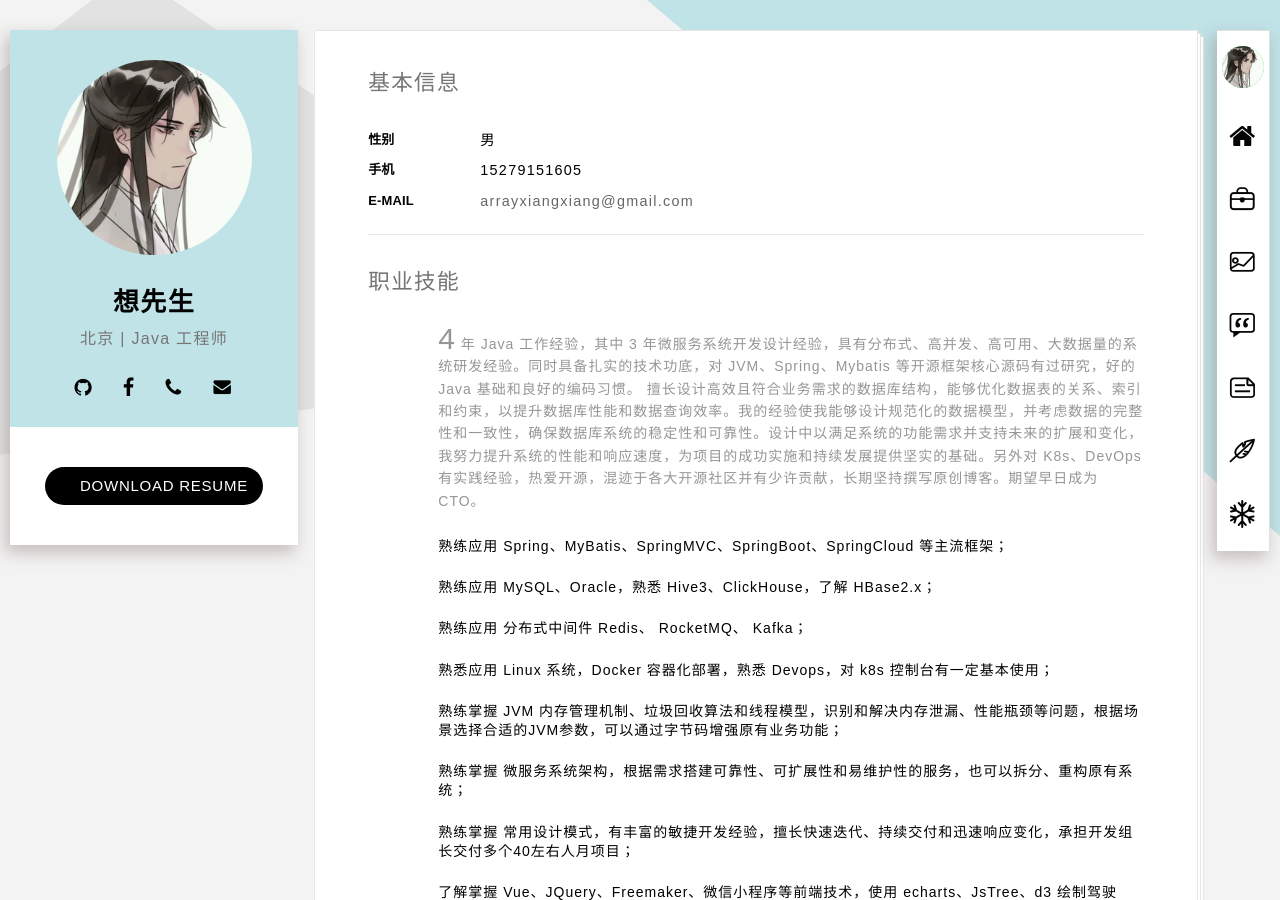
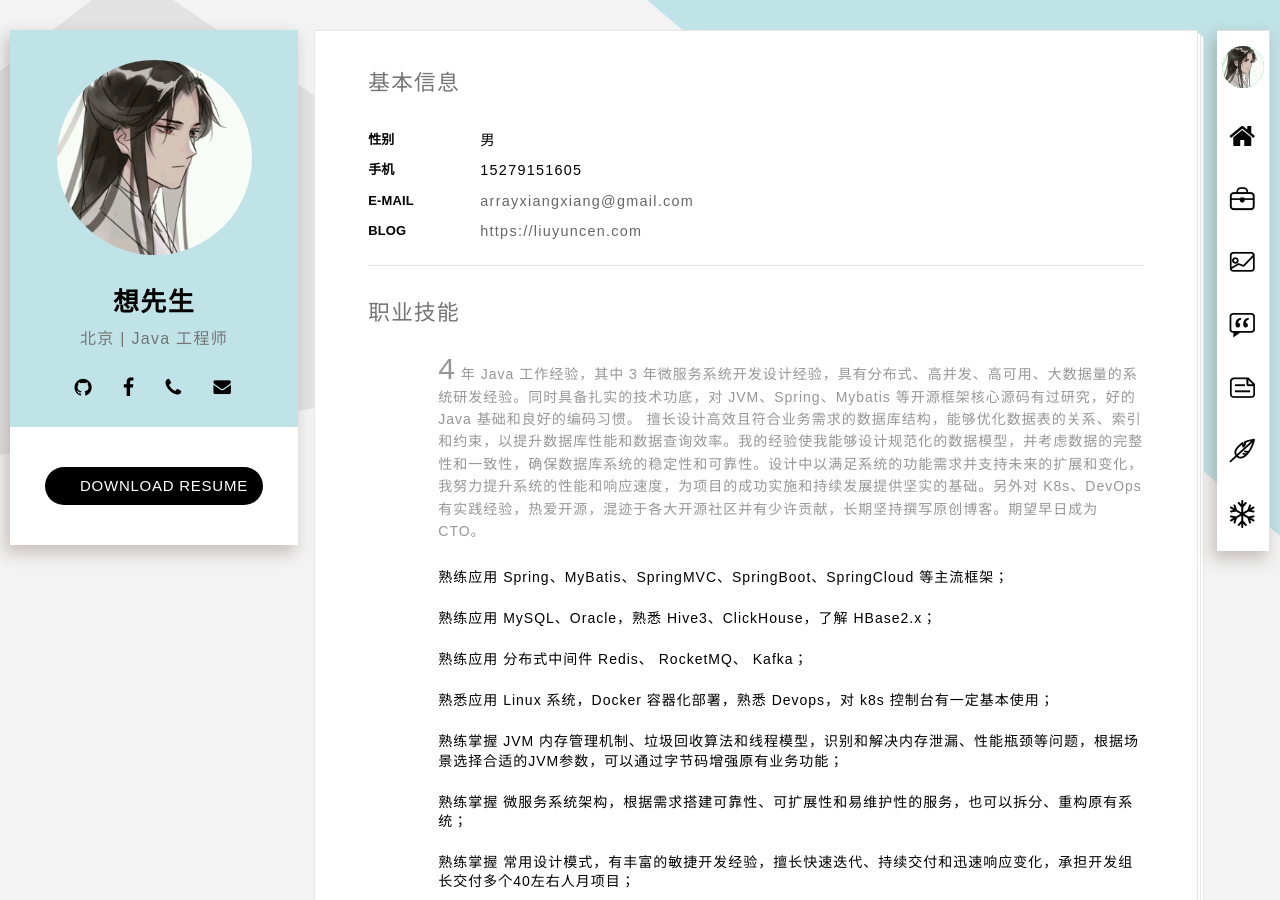
Before and after one commit to YuncenLiu/resume.io, a Jekyll site: the page built from index.html, in a window 1280 px wide and 900 px high. Built offline with Jekyll 4.4.1, drawn with Linux system fonts in a browser that asks for light colours; some web fonts are replaced; comment, search, counter and statistics services are not loaded.

Commit message:
修改部分

```diff
--- a/_config.yml
+++ b/_config.yml
@@ -3,7 +3,7 @@ name: 想先生
 location: 北京
 #company: IBM
 position: Java 工程师
-github: https://gitee.com/Array_Xiang
+github: https://gitee.com/yuncenLiu
 facebook: https://www.facebook.com/profile.php?id=100090009371849
 phone: 15279151605
 email: arrayxiangxiang@gmail.com
--- a/_includes/resumer_01-basic.html
+++ b/_includes/resumer_01-basic.html
@@ -16,6 +16,9 @@
                 <dt class="text-upper">e-mail</dt>
                 <dd><a style="text-decoration:none;color:#666666" href="mailto:array_xiangxiang@163.com">arrayxiangxiang@gmail.com</a></dd>
 
+                <dt class="text-upper">blog</dt>
+                <dd><a style="text-decoration:none;color:#666666" href="https://liuyuncen.com">https://liuyuncen.com</a></dd>
+
             </dl>
         </div><!-- .col-sm-6 -->
     </div><!-- .row -->
```
